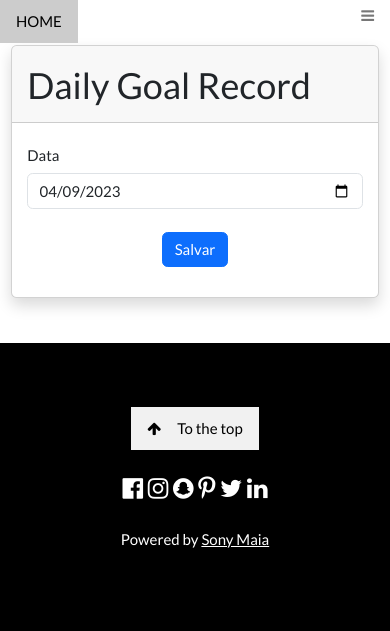
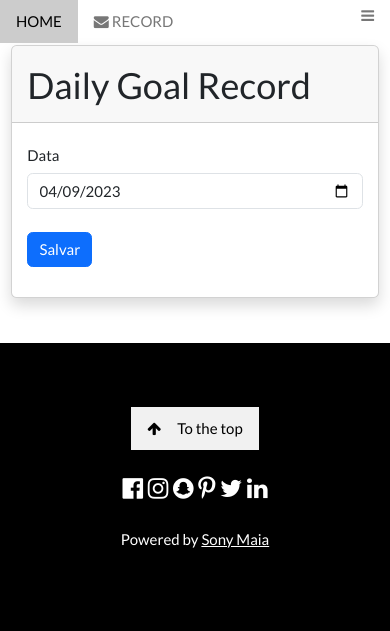
Before and after one commit to sonymaia/life_gamification, a Django app: page /daily-goal-record.html in a window 390 px wide. Shown: the top 631 px of the page. Run offline with Django 4.2, Linux system fonts and the light colour scheme; the visitor is signed in with stand-in values (Sample User, id 1); data that the repository does not hold is empty; parts of the project's set-up code (start-up, migrations or seed data) failed here and were passed over; some libraries are stand-ins or nearby versions.

Commit message:
categoty record

```diff
--- a/record/forms.py
+++ b/record/forms.py
@@ -2,6 +2,8 @@ from django import forms
 from record.models import Daily_Objective
 from datetime import datetime
 from record.core import daily_goals_check
+from record.models import Category
+
 
 class DailyRecordForm(forms.Form):
     def __init__(self, *args, **kwargs):
@@ -12,16 +14,33 @@ class DailyRecordForm(forms.Form):
 
         dict_daily_goals = daily_goals_check(user=self.user, date=current_date)
 
-         # Adicione os campos do modelo ao formulário
+        # Adicione os campos do modelo ao formulário
         for daily_objective in daily_objectives:
-            field_attrs_checkbox = {'class': 'form-check-input', 'id': daily_objective.id}
+            field_attrs_checkbox = {
+                'class': 'form-check-input', 'id': daily_objective.id}
             self.fields[daily_objective.name] = forms.BooleanField(
-                                                                required= False,
-                                                                widget= forms.CheckboxInput(attrs=field_attrs_checkbox),
-                                                                label= daily_objective.name,
-                                                                initial= dict_daily_goals[daily_objective.id]
-                                                                )
+                required=False,
+                widget=forms.CheckboxInput(attrs=field_attrs_checkbox),
+                label=daily_objective.name,
+                initial=dict_daily_goals[daily_objective.id]
+            )
 
         # Adicione os campos adicionais ao formulário
-        field_attrs_date={'type': 'date', 'class': 'form-control', 'id':'date'}
-        self.fields['date'] = forms.DateField(widget=forms.DateInput(attrs=field_attrs_date), label= 'Date', initial=current_date)
+        field_attrs_date = {'type': 'date',
+                            'class': 'form-control', 'id': 'date'}
+        self.fields['date'] = forms.DateField(widget=forms.DateInput(
+            attrs=field_attrs_date), label='Date', initial=current_date)
+
+
+class CategoryRecordForm(forms.Form):
+    category = forms.ModelChoiceField(queryset=Category.objects.all(),
+                                      widget=forms.Select(attrs={'class': 'form-select'}),
+                                      empty_label=None,
+                                      required=True)
+
+    date = forms.DateField(widget=forms.DateInput(attrs={'type': 'date', 'class': 'form-control'}),
+                           initial=datetime.now().strftime('%Y-%m-%d'),
+                           required=True)
+
+    description = forms.CharField(widget=forms.Textarea(attrs={'rows': 1, 'class': 'form-control'}),
+                                  required=True)
--- a/record/models.py
+++ b/record/models.py
@@ -24,7 +24,7 @@ class Category(models.Model):
     name = models.CharField(max_length=300, null=False, blank=False)
     reward = models.DecimalField(max_digits=10, decimal_places=0, default = 1)
     def __str__(self):
-        return f"Category [name = {self.name}]"
+        return f"{self.name}"
 
 class Category_Record(models.Model):
     fk_category = models.ForeignKey(Category, on_delete=models.CASCADE)
--- a/record/urls.py
+++ b/record/urls.py
@@ -1,9 +1,10 @@
 from django.urls import path
-from record.views import index, scoreboard, daily_goal_record, get_form_daily_goals_check
+from record.views import index, scoreboard, daily_goal_record, get_form_daily_goals_check, category_record
 
 urlpatterns = [
     path('', index),
-    path('scoreboard.html', scoreboard),
-    path('daily-goal-record.html', daily_goal_record),
+    path('scoreboard.html', scoreboard, name='scoreboard'),
+    path('daily-goal-record.html', daily_goal_record, name='daily_goal_record'),
     path('get_form_daily_goals_check/<str:date>/', get_form_daily_goals_check, name='get_form_daily_goals_check'),
+    path('category-record.html',category_record, name='category_record'),
 ]
--- a/record/views.py
+++ b/record/views.py
@@ -4,7 +4,7 @@ from django.contrib.auth.models import User
 import pandas as pd
 from django.db.models import Sum
 from datetime import datetime
-from record.forms import DailyRecordForm
+from record.forms import DailyRecordForm, CategoryRecordForm
 from django.http import JsonResponse
 from record.core import daily_goals_check
 from django.contrib import messages
@@ -177,3 +177,27 @@ def gifts(user_id, total_coins):
     unused_gifts = Gift.objects.filter(fk_user = user_id, conclusion_date__isnull=True ).count()
 
     return unused_gifts, gifts_used
+
+def category_record(request):
+    if not request.user.is_authenticated:
+        return user_authentication(request)
+        #return redirect('admin:index')
+
+    if request.method == 'POST':
+        form = CategoryRecordForm(request.POST)
+        if form.is_valid():
+            # Criar um objeto de CategoryRecord a partir dos dados do formulário
+            category_record = Category_Record(fk_category=form.cleaned_data['category'],
+                                              date=form.cleaned_data['date'],
+                                              description=form.cleaned_data['description'],
+                                              fk_user= request.user
+
+                                            )
+            # Salvar o objeto no banco de dados
+            category_record.save()
+            # Redirecionar para a página de sucesso
+            messages.success(request, f'{category_record.description} cadastrado com sucesso!')
+            return redirect('category-record.html')
+    else:
+        form = CategoryRecordForm()
+    return render(request, 'record/category-record.html', {'form': form})
--- a/templates/partials/_navbar.html
+++ b/templates/partials/_navbar.html
@@ -6,19 +6,37 @@
         <i class="fa fa-bars"></i>
       </a>
       <a href="/" class="w3-bar-item w3-button">HOME</a>
-      <a href="daily-goal-record.html" class="w3-bar-item w3-button w3-hide-small"><i class="fa fa-envelope"></i> RECORD</a>
-      <a href="scoreboard.html" class="w3-bar-item w3-button w3-hide-small"><i class="fa fa-th"></i> SCOREBOARD</a>
+      <div class="w3-dropdown-hover">
+        <button class="w3-button"><i class="fa fa-envelope"></i> RECORD</button>
+        <div class="w3-dropdown-content w3-bar-block w3-card-4">
+          <a href="{% url 'daily_goal_record' %}" class="w3-bar-item w3-button">Daily Record</a>
+          <a href="{% url 'category_record' %}" class="w3-bar-item w3-button">Record Category</a>
+        </div>
+      </div>
+      <a href="{% url 'scoreboard' %}" class="w3-bar-item w3-button w3-hide-small"><i class="fa fa-th"></i> SCOREBOARD</a>
       <a href="admin" class="w3-bar-item w3-button w3-hide-small w3-right"><i class="fa fa-user"></i> LOGIN</a>
       <a href="#" class="w3-bar-item w3-button w3-hide-small w3-right w3-hover-red">
         <i class="fa fa-search"></i>
       </a>
     </div>
 
+    <!-- {% if user.is_authenticated %}
+    <a href="{% url 'logout' %}" class="w3-bar-item w3-button w3-hide-small w3-right"><i class="fa fa-user"></i> LOGOUT</a>
+    {% else %}
+    <a href="{% url 'login' %}" class="w3-bar-item w3-button w3-hide-small w3-right"><i class="fa fa-user"></i> LOGIN</a>
+    {% endif %} -->
+
     <!-- Navbar on small screens -->
     <div id="navDemo" class="w3-bar-block w3-white w3-hide w3-hide-large w3-hide-medium w3-right">
       <a href="admin" class="w3-bar-item w3-button" onclick="toggleFunction()">LOGIN</a>
-      <a href="daily-goal-record.html" class="w3-bar-item w3-button" onclick="toggleFunction()">RECORD</a>
-      <a href="scoreboard.html" class="w3-bar-item w3-button" onclick="toggleFunction()">SCOREBOARD</a>
+      <div class="w3-dropdown-hover">
+        <button class="w3-button">RECORD</button>
+        <div class="w3-dropdown-content w3-bar-block w3-card-4">
+          <a href="{% url 'daily_goal_record' %}" class="w3-bar-item w3-button"> Daily Record</a>
+          <a href="{% url 'category_record' %}" class="w3-bar-item w3-button">Record Category</a>
+        </div>
+      </div>
+      <a href="{% url 'scoreboard' %}" class="w3-bar-item w3-button" onclick="toggleFunction()">SCOREBOARD</a>
       <a href="#" class="w3-bar-item w3-button">SEARCH</a>
     </div>
 </div>
--- a/templates/record/daily-goal-record.html
+++ b/templates/record/daily-goal-record.html
@@ -2,7 +2,7 @@
 {% load static %}
 
 {% block content %}
-<div class="container my-5">
+<div class="container my-5 col-sm-6">
     <div class="card shadow">
         <div class="card-header">
             <h1 class="card-title">Daily Goal Record</h1>
@@ -10,7 +10,7 @@
         <div class="card-body">
             <form method="POST">
                 {% csrf_token %}
-                <div class="col-sm-6 mb-4">
+                <div class="mb-4">
                     <label for="{{ form.date.id_for_label }}" class="col-sm-2 col-form-label">Data</label>
                     <div class="col-sm-3">
                         {{ form.date }}
@@ -24,7 +24,7 @@
                 </div>
                 {% endif %}
                 {% endfor %}
-                <div class="d-flex justify-content-center mb-3">
+                <div class="d-flex justify-content-right mb-3">
                     <button type="submit" class="btn btn-primary">Salvar</button>
                 </div>
                 {% include 'partials/_alerts.html' %}
```
Also changed, not shown: setup/settings.py (+15 -15 lines), templates/record/category-record.html (added, +33 -0 lines), 1 other file.
